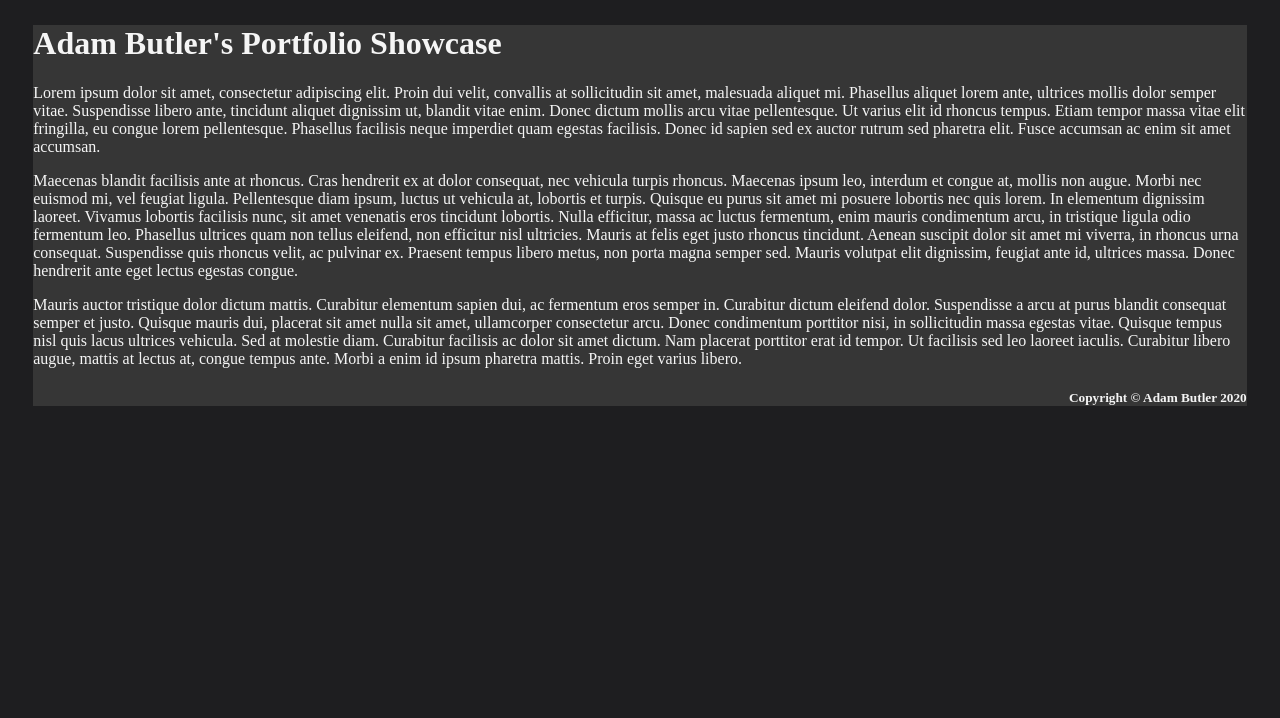
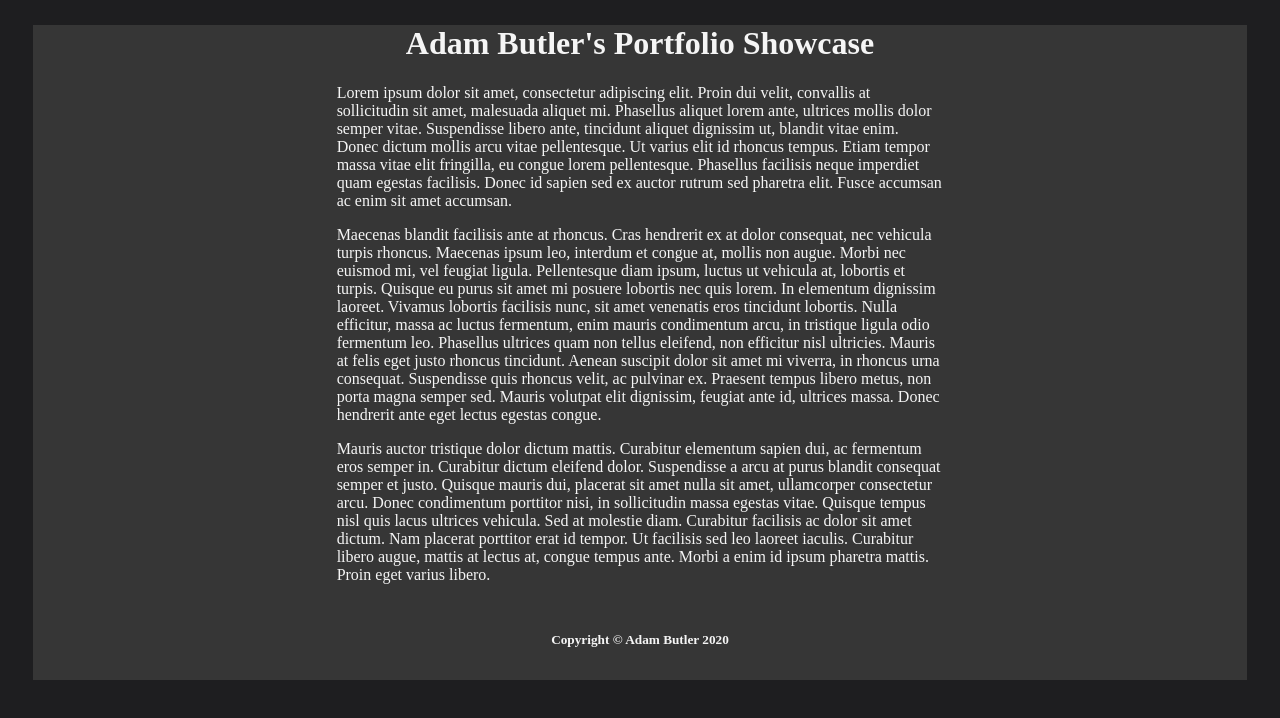
Before and after one commit to sageninjahawk/portfolio, a plain HTML site: page index.html in a window 1280 px wide. Drawn offline with Linux system fonts and the light colour scheme.

Commit message:
style teaks

```diff
--- a/style.css
+++ b/style.css
@@ -8,6 +8,15 @@ body {
     background-color: rgb(54, 54, 54);
 }
 
+#header {
+    text-align: center;
+}
+
+#content {
+    margin: 1% 25% 1% 25%;
+}
+
 #footer {
-    text-align: right;
+    padding: 10px;
+    text-align: center;
 }
```
